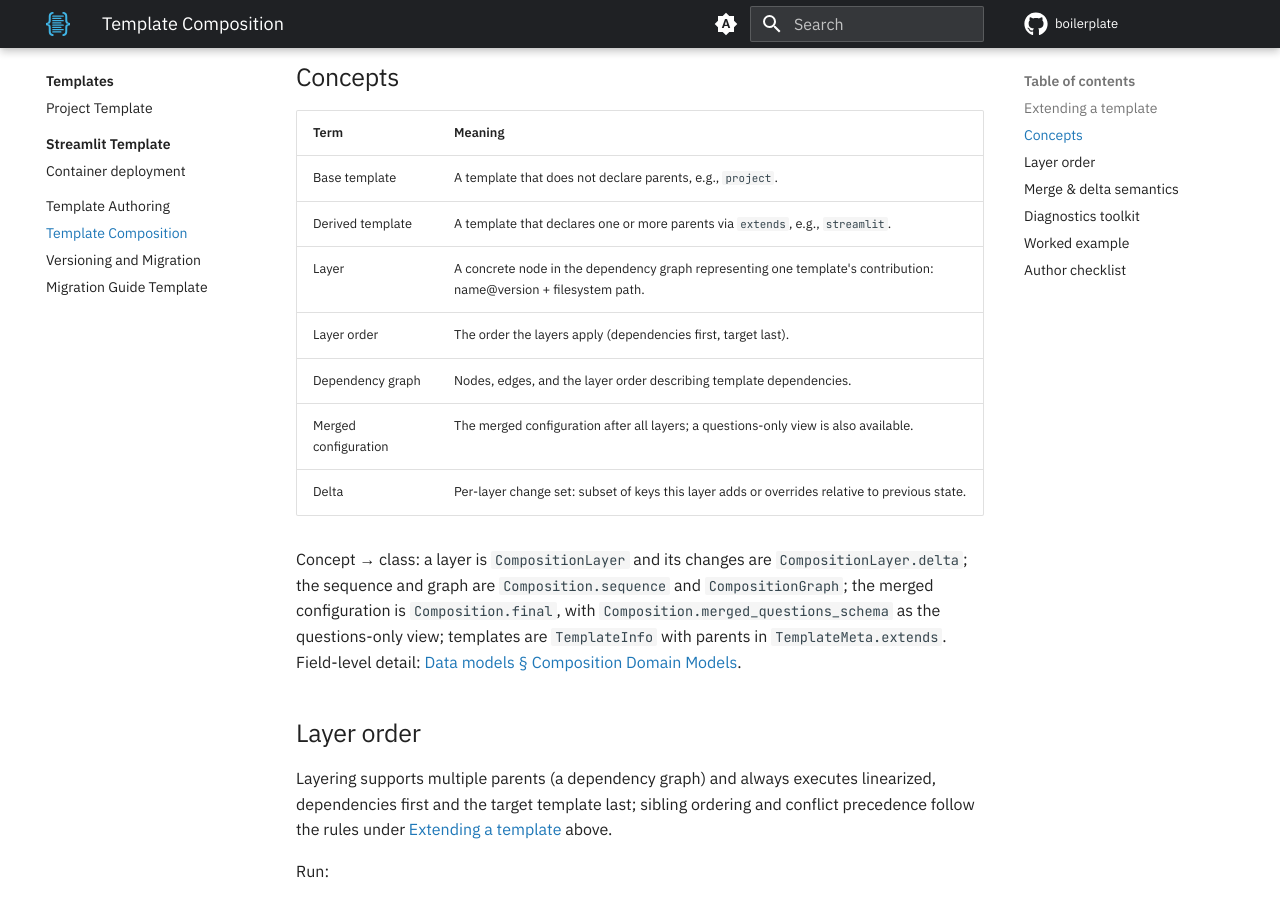
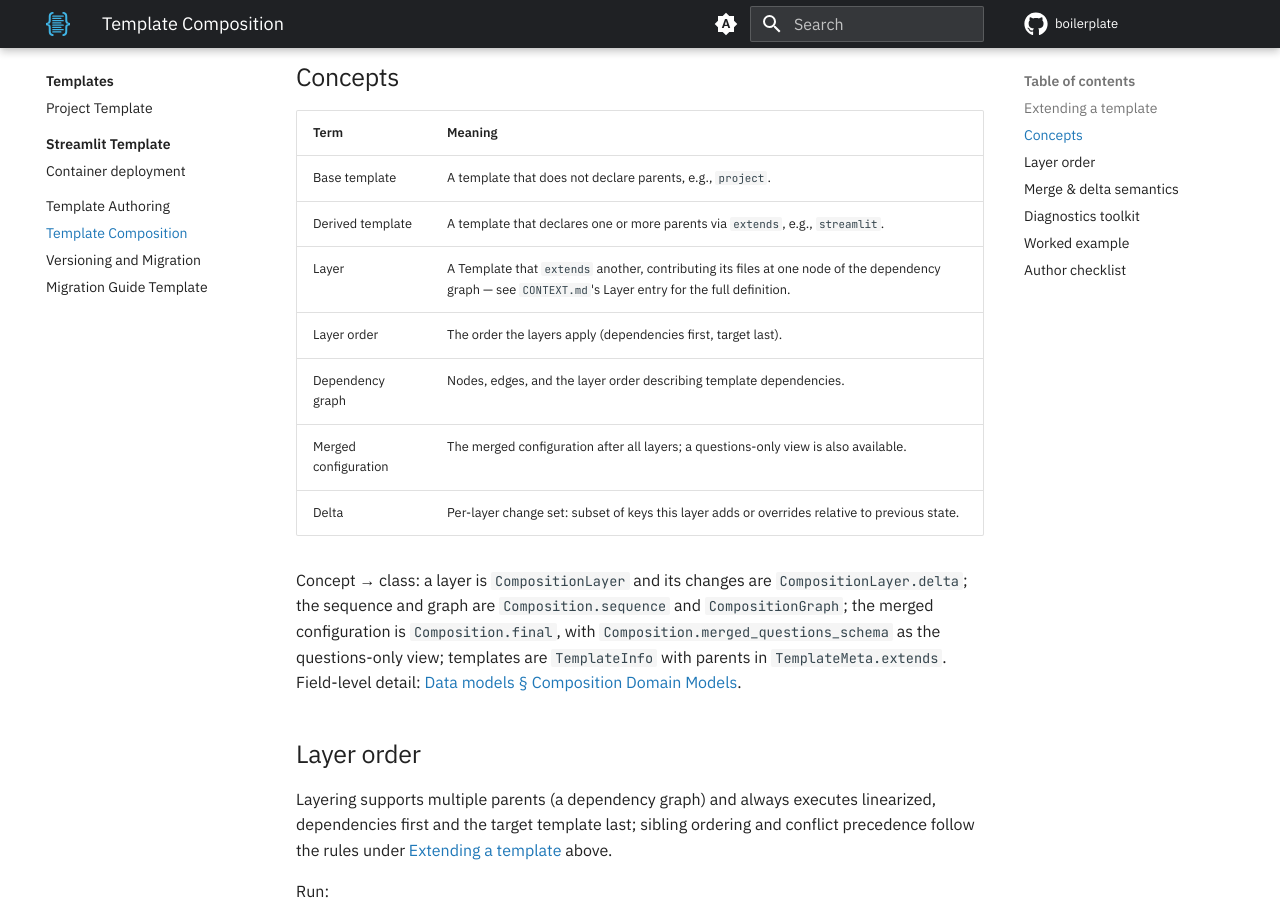
Before and after one commit to TheRealBillSiegler/boilerplate, an MkDocs documentation site: the page built from docs/templates-hub/composition.md, in a window 1280 px wide and 900 px high, scrolled down 1012 px. Built offline with MkDocs 1.6.1 and Material for MkDocs 9.7.7, drawn with Linux system fonts in a browser that asks for light colours; comment, search, counter and statistics services are not loaded; the version menu is left out.

Commit message:
docs: align composition.md's Layer entry with the shared glossary
The Concepts table's own Layer definition (name@version + filesystem
path) drifted from CONTEXT.md's (a Template that extends another).
Point at the canonical definition instead of restating it.

Co-Authored-By: Claude Opus 5.5 <noreply@anthropic.com>

```diff
--- a/docs/templates-hub/composition.md
+++ b/docs/templates-hub/composition.md
@@ -33,7 +33,7 @@ Rules:
 |------|---------|
 | Base template | A template that does not declare parents, e.g., `project`. |
 | Derived template | A template that declares one or more parents via `extends`, e.g., `streamlit`. |
-| Layer | A concrete node in the dependency graph representing one template's contribution: name@version + filesystem path. |
+| Layer | A Template that `extends` another, contributing its files at one node of the dependency graph — see `CONTEXT.md`'s Layer entry for the full definition. |
 | Layer order | The order the layers apply (dependencies first, target last). |
 | Dependency graph | Nodes, edges, and the layer order describing template dependencies. |
 | Merged configuration | The merged configuration after all layers; a questions-only view is also available. |
```
